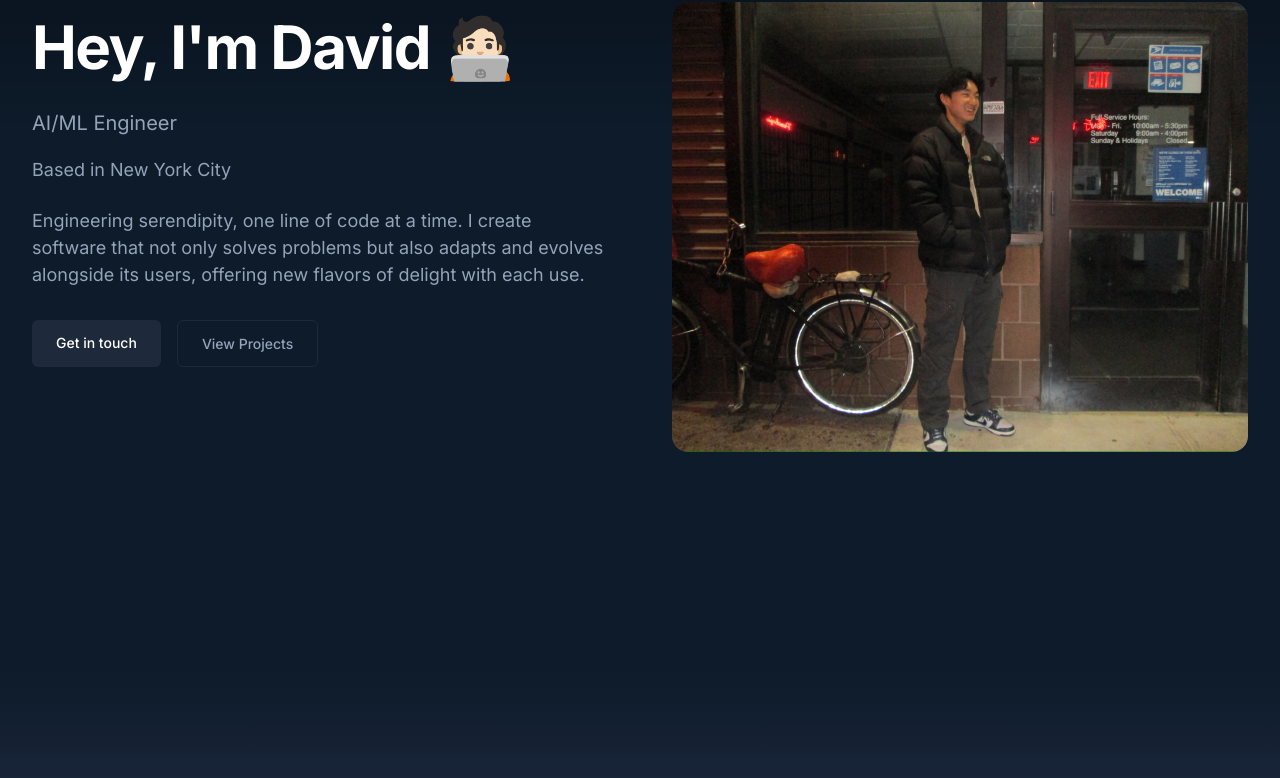
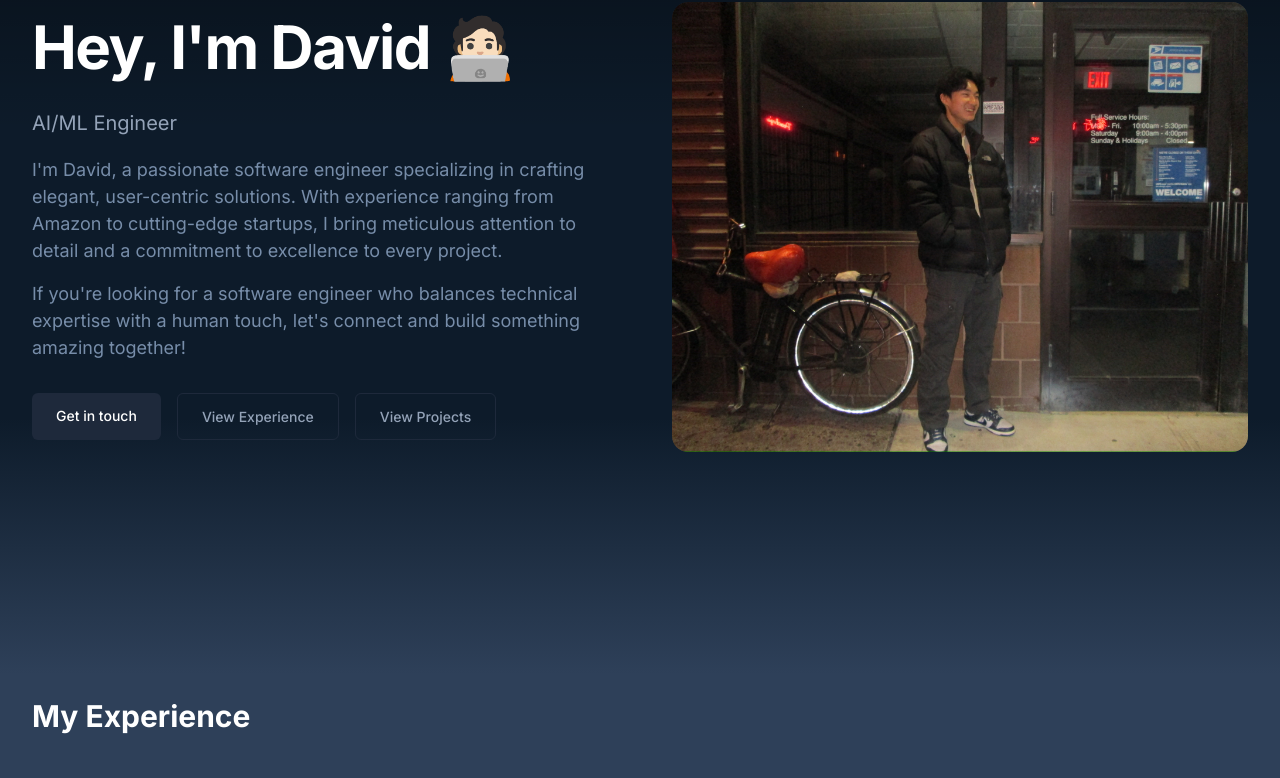
Before and after one commit to DavidYu75/thedavidyu, a Next.js app: page / in a window 1280 px wide. Shown: the part 926-1704 px from the top of the page. Built offline with nearby package versions, Linux system fonts and the light colour scheme.

Commit message:
combine about and intro component into one

```diff
--- a/src/app/page.tsx
+++ b/src/app/page.tsx
@@ -5,7 +5,6 @@ import Experience from '@/components/sections/Experience'
 import Contact from '@/components/sections/Contact'
 import NavBar from '@/components/layout/NavBar'
 import Footer from '@/components/layout/Footer'
-import About from '@/components/sections/About'
 
 export default function Home() {
   return (
@@ -14,7 +13,6 @@ export default function Home() {
       <main className="relative z-0">
         <Hero />
         <Intro />
-        <About />
         <Experience />
         <Projects />
         <Contact />
--- a/src/components/sections/Intro.tsx
+++ b/src/components/sections/Intro.tsx
@@ -3,10 +3,11 @@
 import { useState, useEffect, useMemo } from 'react';
 import { motion } from 'framer-motion';
 import Image from 'next/image';
+import { aboutContent } from '@/data/about';
 import styles from '@/styles/Intro.module.css';
 
 const Typewriter = () => {
-  const words = useMemo(() => ["Full Stack Developer", "AI/ML Engineer", "Coding Nerd"], []);
+  const words = useMemo(() => ["Full Stack Developer", "AI/ML Engineer", "Coding Nerd", "Hackathon Enthusiast", "Matcha Lover", "Escape Room Solver", "Volleyball Player", "Music Discoverer"], []);
   const [text, setText] = useState('');
   const [wordIndex, setWordIndex] = useState(0);
   const [isDeleting, setIsDeleting] = useState(false);
@@ -47,7 +48,7 @@ const Typewriter = () => {
 
 const Intro = () => {
   return (
-    <section className={styles.hero}>
+    <section id="intro" className={styles.hero}>
       <div className={styles.topGradient} />
 
       <div className={styles.content}>
@@ -63,15 +64,13 @@ const Intro = () => {
             <p className={styles.role}>
               <Typewriter />
             </p>
-            <p className={styles.location}>
-              Based in New York City
-            </p>
-            <p className={styles.description}>
-              Engineering serendipity, one line of code at a time.
-              I create software that not only solves problems but
-              also adapts and evolves alongside its users,
-              offering new flavors of delight with each use.
-            </p>
+            <div className={styles.textContainer}>
+              {aboutContent.description.map((paragraph, index) => (
+                <p key={index} className={styles.text}>
+                  {paragraph}
+                </p>
+              ))}
+            </div>
             <div className={styles.buttons}>
               <motion.a
                 href="#contact"
@@ -80,6 +79,14 @@ const Intro = () => {
                 whileTap={{ scale: 0.98 }}
               >
                 Get in touch
+              </motion.a>
+              <motion.a
+                href="#experience"
+                className={styles.secondaryButton}
+                whileHover={{ scale: 1.02 }}
+                whileTap={{ scale: 0.98 }}
+              >
+                View Experience
               </motion.a>
               <motion.a
                 href="#projects"
--- a/src/data/about.ts
+++ b/src/data/about.ts
@@ -1,7 +1,6 @@
 export const aboutContent = {
   description: [
     "I'm David, a passionate software engineer specializing in crafting elegant, user-centric solutions. With experience ranging from Amazon to cutting-edge startups, I bring meticulous attention to detail and a commitment to excellence to every project.",
-    "Beyond the technical aspects, my true drive lies in making a real impact on users. I believe the best software is intuitive, accessible, and delightful, and I strive to create applications that exceed expectations.",
     "If you're looking for a software engineer who balances technical expertise with a human touch, let's connect and build something amazing together!",
   ],
 };
--- a/src/styles/Intro.module.css
+++ b/src/styles/Intro.module.css
@@ -115,7 +115,19 @@
   right: 0;
   height: 16rem;
   z-index: 0;
-  background-image: linear-gradient(to top, #0D1B2A 0%, rgba(13, 27, 42, 0) 100%);
+  background-image: linear-gradient(to top, rgb(46, 64, 89) 0%, rgba(46, 64, 89, 0) 100%);
+}
+
+.text {
+  font-size: 1.125rem;
+  color: #778DA9;
+}
+
+.textContainer {
+  margin-top: 1rem;
+  display: flex;
+  flex-direction: column;
+  gap: 1rem;
 }
 
 @media (min-width: 640px) {
```
